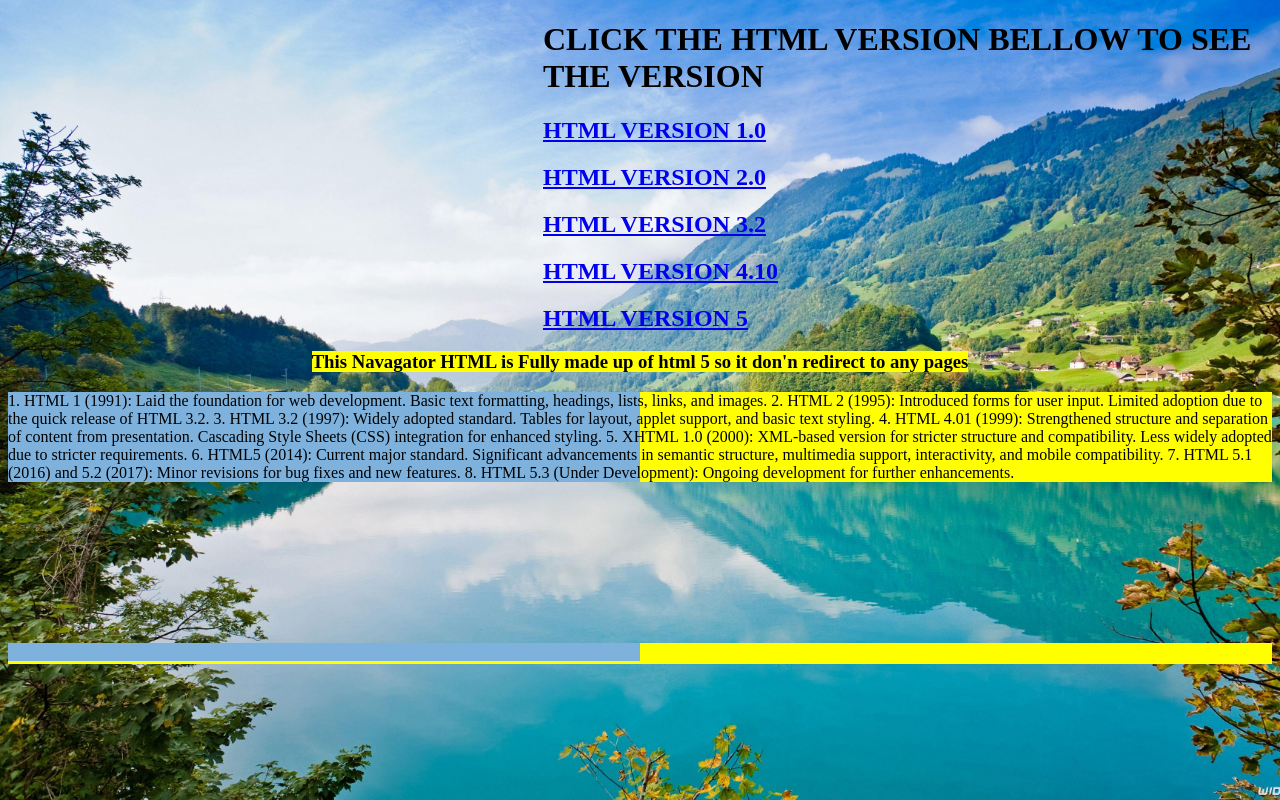
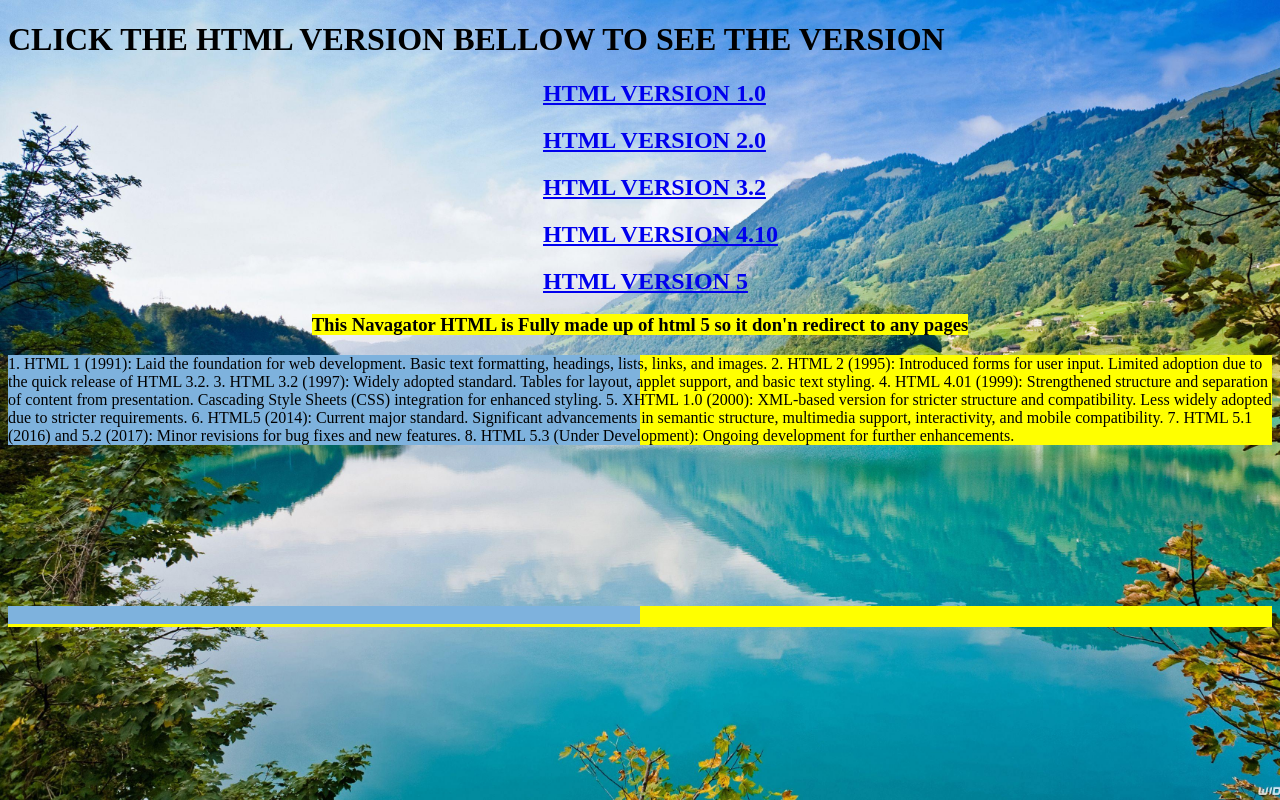
Before and after one commit to SHN011/project-git, a plain HTML site: page navh.html in a window 1280 px wide. Drawn offline with Linux system fonts and the light colour scheme.

Commit message:
fix the headding in  the navh.html

```diff
--- a/navh.html
+++ b/navh.html
@@ -22,9 +22,9 @@
         </style>
 </head>
 <body class="back">
-    <center>
+
+            <h1>CLICK THE HTML VERSION BELLOW TO SEE THE VERSION</h1><center>
         <div class="div1">
-            <h1>CLICK THE HTML VERSION BELLOW TO SEE THE VERSION</h1>
     <h2><a href="../project-git/html/1.html" target="_blank">   HTML VERSION 1.0     </a></h2>
     <h2><a href="../project-git/html/2.html"target="_blank">   HTML VERSION 2.0     </a></h2>
     <h2><a href="../project-git/html/3.2.html"target="_blank"> HTML VERSION 3.2   </a></h2>
```
